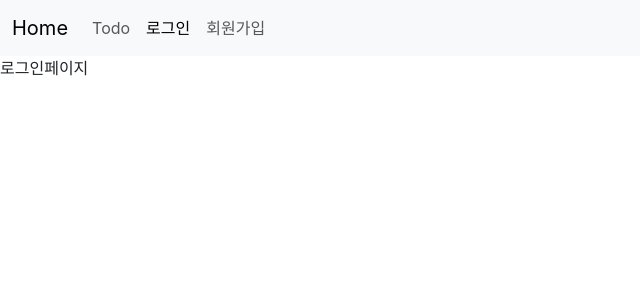
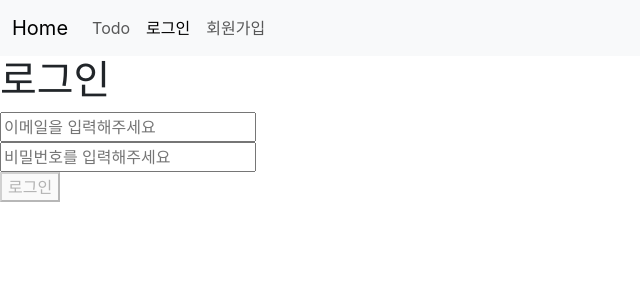
Before and after one commit to gong25/wanted-pre-onboarding-frontend, a React (Create React App) app: page /signin in a window 1280 px wide. Shown: the top 300 px of the page, without its empty margins (0-640 px from the left). Built offline with nearby package versions, Linux system fonts and the light colour scheme.

Commit message:
로그인 기능 구현(api연결 완료)

```diff
--- a/src/pages/SignIn.js
+++ b/src/pages/SignIn.js
@@ -1,7 +1,72 @@
+import axios from "axios";
+import { useState, useEffect } from "react";
+import { useNavigate } from "react-router-dom";
+
 const SignIn = () => {
+  const baseUrl = process.env.REACT_APP_API_URL;
+  const navigate = useNavigate();
+
+  const [userEmail, setUserEmail] = useState("");
+  const [userPw, setUserPw] = useState("");
+  const [formValidate, setFormValidate] = useState(false);
+
+  useEffect(() => {
+    const isEmailValidate = userEmail.includes("@");
+    const isPwValidate = userPw.length >= 8 ? true : false;
+
+    if (isEmailValidate && isPwValidate) {
+      setFormValidate(true);
+    } else {
+      setFormValidate(false);
+    }
+  }, [userEmail, userPw]);
+
+  const postFormData = () => {
+    axios
+      .post(
+        `${baseUrl}/auth/signin`,
+        {
+          email: userEmail,
+          password: userPw,
+        },
+        {
+          headers: {
+            "Content-Type": "application/json",
+          },
+        }
+      )
+      .then((response) => {
+        if (response.status === 200) {
+          localStorage.setItem("authToken", response.data.access_token);
+          navigate("/todolist");
+        }
+      });
+  };
+
   return (
     <>
-      <div>로그인페이지</div>
+      <h1>로그인</h1>
+      <div>
+        <input
+          type="text"
+          data-testid="email-input"
+          placeholder="이메일을 입력해주세요"
+          value={userEmail}
+          onChange={(e) => setUserEmail(e.target.value)}
+        />
+        <br />
+        <input
+          type="password"
+          data-testid="password-input"
+          placeholder="비밀번호를 입력해주세요"
+          value={userPw}
+          onChange={(e) => setUserPw(e.target.value)}
+        />
+        <br />
+        <button data-testid="signup-button" disabled={!formValidate} onClick={postFormData}>
+          로그인
+        </button>
+      </div>
     </>
   );
 };
--- a/src/pages/SignUp.js
+++ b/src/pages/SignUp.js
@@ -36,8 +36,6 @@ const SignUp = () => {
         }
       )
       .then((response) => {
-        alert(response.status);
-        alert(typeof response.status);
         if (response.status === 201) {
           navigate("/signin");
         }
@@ -46,7 +44,7 @@ const SignUp = () => {
 
   return (
     <>
-      <h1>회원가입페이지</h1>
+      <h1>회원가입</h1>
       <div>
         <input
           type="text"
```
